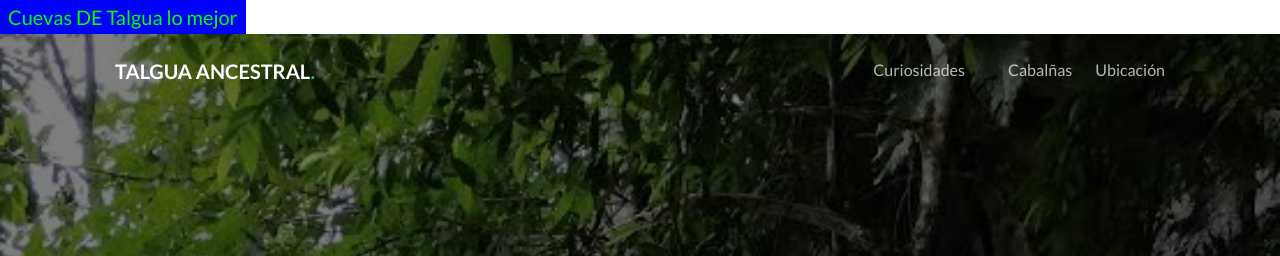
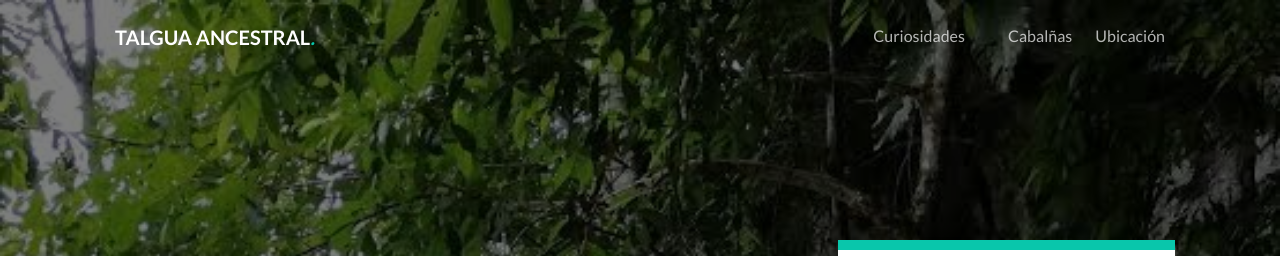
Before and after one commit to canoalexamichelle-code/Turismo-talgua, a plain HTML site: page index.html in a window 1280 px wide. Shown: the top 256 px of the page. Drawn offline with Linux system fonts and the light colour scheme; files whose address does not match are found by name.

Commit message:
Update index.html

```diff
--- a/index.html
+++ b/index.html
@@ -58,10 +58,7 @@
 
 	</head>
 	<body>
-		<marque behavoir="scroll" direction="left" scrollamount="6"
-		style="background:#0000ff; color:#00ff00; font-size: 20px; padding: 8px;">
-		Cuevas DE Talgua lo mejor
-	    </marque>
+
 	<div class="gtco-loader"></div>
 
 	<div id="page">
```
